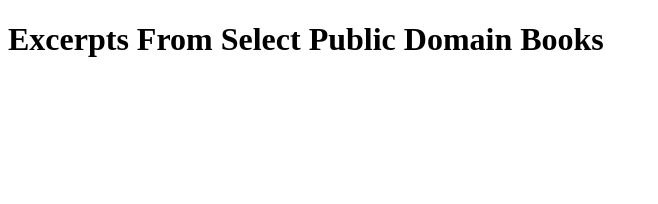
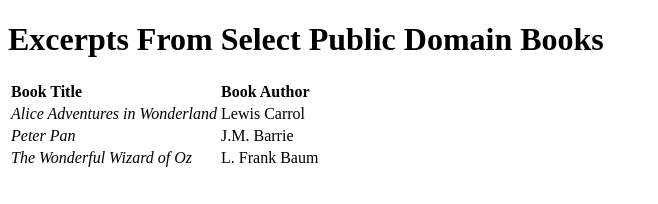
Before and after one commit to gtoledorodriguez/ITMD_361-Lab3, a plain HTML site: page index.html in a window 1280 px wide. Shown: the whole page, without its empty margins (0-658 px from the left). Drawn offline with Linux system fonts and the light colour scheme.

Commit message:
Added Table tag

```diff
--- a/index.html
+++ b/index.html
@@ -8,5 +8,29 @@
   <body>
     <h1>Excerpts From Select Public Domain Books</h1>
 
+    <table>
+
+      <tr>
+        <td><strong>Book Title</strong></td>
+        <td><strong>Book Author</strong></td>
+      </tr>
+
+      <tr>
+        <td><em>Alice Adventures in Wonderland</em></td>
+        <td>Lewis Carrol</td>
+      </tr>
+
+      <tr>
+        <td><em>Peter Pan</em></td>
+        <td>J.M. Barrie</td>
+      </tr>
+
+      <tr>
+        <td><em>The Wonderful Wizard of Oz</em></td>
+        <td>L. Frank Baum</td>
+      </tr>
+
+    </table>
+
   </body>
 </html>
```
